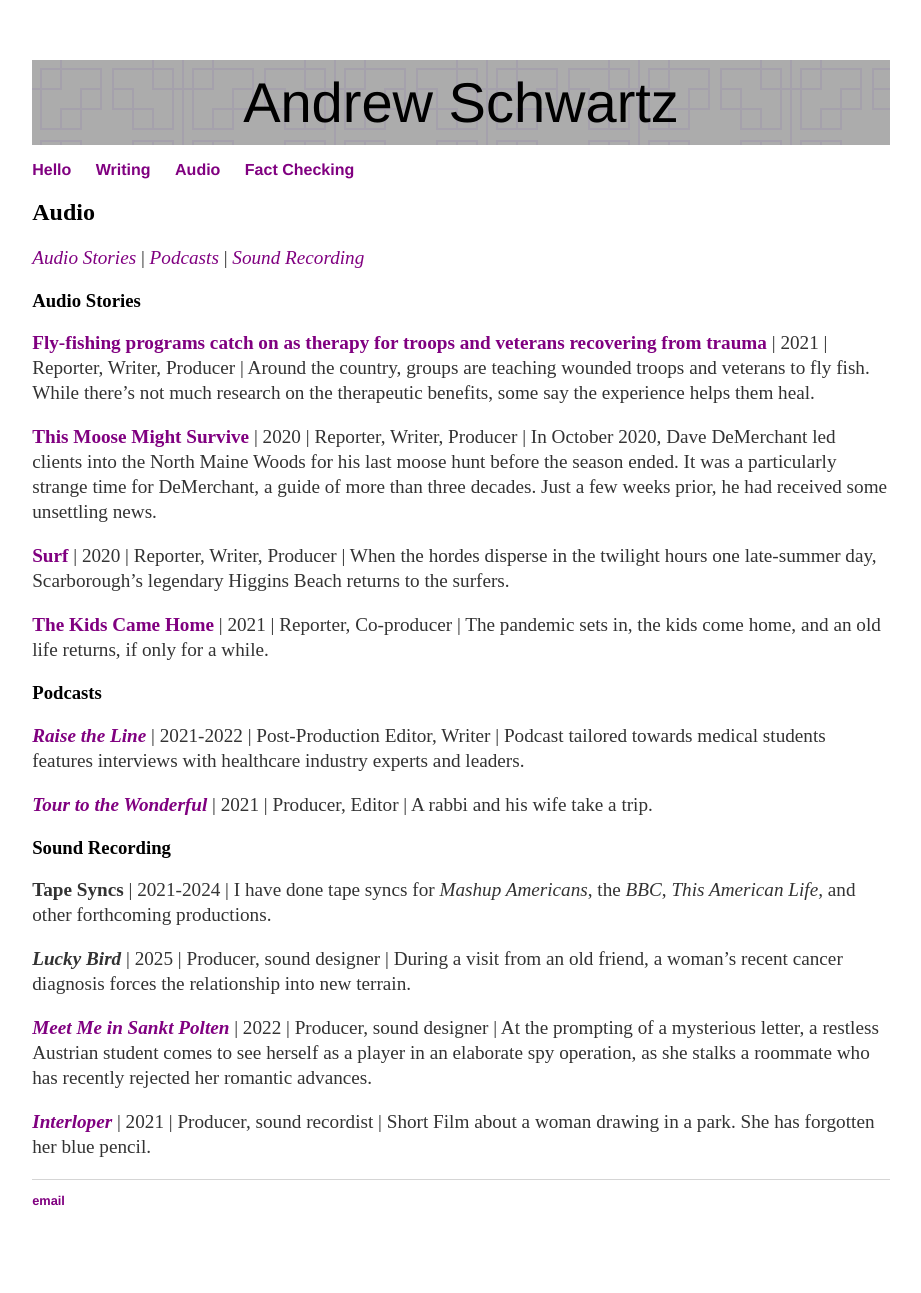
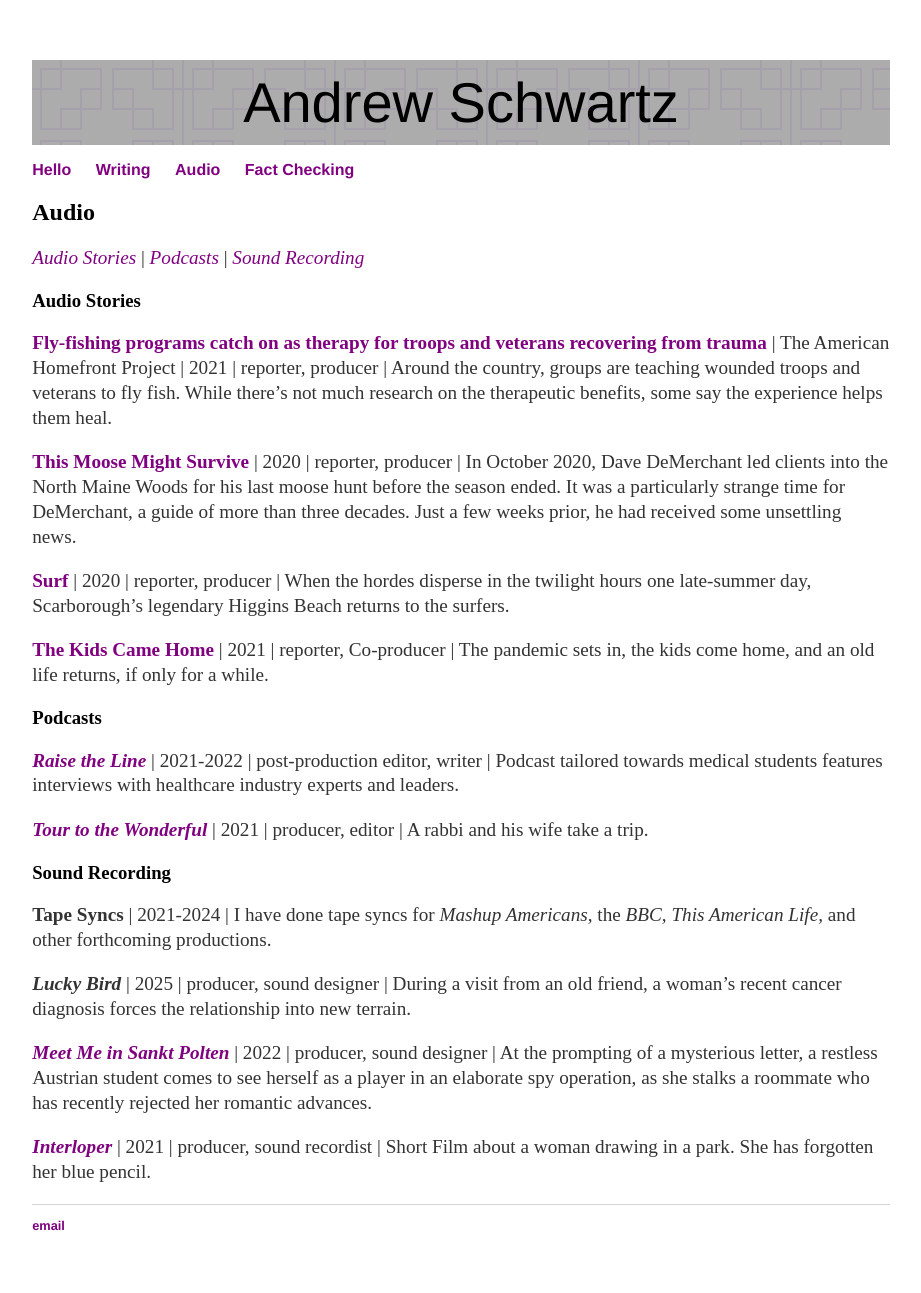
Before and after one commit to aonschwartz/aonschwartz.github.io, a Jekyll site: the page built from about/audio.md, in a window 1280 px wide. Shown: the whole page, without its empty margins (179-1100 px from the left). Built offline with Jekyll 4.4.1, drawn with Linux system fonts in a browser that asks for light colours; before the commit the page ends 1268 px from its top, so only the background shows below that.

Commit message:
Update audio.md

```diff
--- a/about/audio.md
+++ b/about/audio.md
@@ -8,26 +8,26 @@ layout: default
 
 ### <a name="AudioStories"><a/>Audio Stories
 
-**[Fly-fishing programs catch on as therapy for troops and veterans recovering from trauma](https://americanhomefront.wunc.org/news/2021-11-23/fly-fishing-programs-catch-on-as-therapy-for-troops-and-veterans-recovering-from-trauma)** \| 2021 \| Reporter, Writer, Producer \| Around the country, groups are teaching wounded troops and veterans to fly fish. While there's not much research on the therapeutic benefits, some say the experience helps them heal.
+**[Fly-fishing programs catch on as therapy for troops and veterans recovering from trauma](https://americanhomefront.wunc.org/news/2021-11-23/fly-fishing-programs-catch-on-as-therapy-for-troops-and-veterans-recovering-from-trauma)** \| The American Homefront Project \| 2021 \| reporter, producer \| Around the country, groups are teaching wounded troops and veterans to fly fish. While there's not much research on the therapeutic benefits, some say the experience helps them heal.
 
-**[This Moose Might Survive ](https://soundcloud.com/andrew-schwartz-191964276/this-moose-might-survive)** \| 2020 \| Reporter, Writer, Producer \| In October 2020, Dave DeMerchant led clients into the North Maine Woods for his last moose hunt before the season ended. It was a particularly strange time for DeMerchant, a guide of more than three decades. Just a few weeks prior, he had received some unsettling news.
+**[This Moose Might Survive ](https://soundcloud.com/andrew-schwartz-191964276/this-moose-might-survive)** \| 2020 \| reporter, producer \| In October 2020, Dave DeMerchant led clients into the North Maine Woods for his last moose hunt before the season ended. It was a particularly strange time for DeMerchant, a guide of more than three decades. Just a few weeks prior, he had received some unsettling news.
 
-**[Surf](https://soundcloud.com/andrew-schwartz-191964276/surfing)** \| 2020 \| Reporter, Writer, Producer \| When the hordes disperse in the twilight hours one late-summer day, Scarborough's legendary Higgins Beach returns to the surfers.
+**[Surf](https://soundcloud.com/andrew-schwartz-191964276/surfing)** \| 2020 \| reporter, producer \| When the hordes disperse in the twilight hours one late-summer day, Scarborough's legendary Higgins Beach returns to the surfers.
 
-**[The Kids Came Home](https://soundcloud.com/andrew-schwartz-191964276/the-kids-came-home)** \| 2021 \| Reporter, Co-producer \| The pandemic sets in, the kids come home, and an old life returns, if only for a while.
+**[The Kids Came Home](https://soundcloud.com/andrew-schwartz-191964276/the-kids-came-home)** \| 2021 \| reporter, Co-producer \| The pandemic sets in, the kids come home, and an old life returns, if only for a while.
 
 ### <a name="Podcasts"><a/>Podcasts
 
-***[Raise the Line](https://www.osmosis.org/raisethelinepodcast)*** \| 2021-2022 \| Post-Production Editor, Writer \| Podcast tailored towards medical students features interviews with healthcare industry experts and leaders.
+***[Raise the Line](https://www.osmosis.org/raisethelinepodcast)*** \| 2021-2022 \| post-production editor, writer \| Podcast tailored towards medical students features interviews with healthcare industry experts and leaders.
 
-***[Tour to the Wonderful](https://podcasts.apple.com/us/podcast/tour-to-the-wonderful-podcast/id1547001141)*** \| 2021 \| Producer, Editor \| A rabbi and his wife take a trip.
+***[Tour to the Wonderful](https://podcasts.apple.com/us/podcast/tour-to-the-wonderful-podcast/id1547001141)*** \| 2021 \| producer, editor \| A rabbi and his wife take a trip.
 
 ### <a name="Sound Recording and Production"><a/>Sound Recording
 
 **Tape Syncs** \| 2021-2024 \| I have done tape syncs for *Mashup Americans*, the *BBC*, *This American Life,* and other forthcoming productions.
 
-***Lucky Bird*** \| 2025 \| Producer, sound designer \| During a visit from an old friend, a woman's recent cancer diagnosis forces the relationship into new terrain.
+***Lucky Bird*** \| 2025 \| producer, sound designer \| During a visit from an old friend, a woman's recent cancer diagnosis forces the relationship into new terrain.
 
-***[Meet Me in Sankt Polten](https://www.youtube.com/watch?app=desktop&v=n6OmmVVn7vg)*** \| 2022 \| Producer, sound designer \| At the prompting of a mysterious letter, a restless Austrian student comes to see herself as a player in an elaborate spy operation, as she stalks a roommate who has recently rejected her romantic advances.
+***[Meet Me in Sankt Polten](https://www.youtube.com/watch?app=desktop&v=n6OmmVVn7vg)*** \| 2022 \| producer, sound designer \| At the prompting of a mysterious letter, a restless Austrian student comes to see herself as a player in an elaborate spy operation, as she stalks a roommate who has recently rejected her romantic advances.
 
-***[Interloper](https://www.youtube.com/watch?v=5JsN9_D1pP8)*** \| 2021 \| Producer, sound recordist \| Short Film about a woman drawing in a park. She has forgotten her blue pencil.
+***[Interloper](https://www.youtube.com/watch?v=5JsN9_D1pP8)*** \| 2021 \| producer, sound recordist \| Short Film about a woman drawing in a park. She has forgotten her blue pencil.
```
